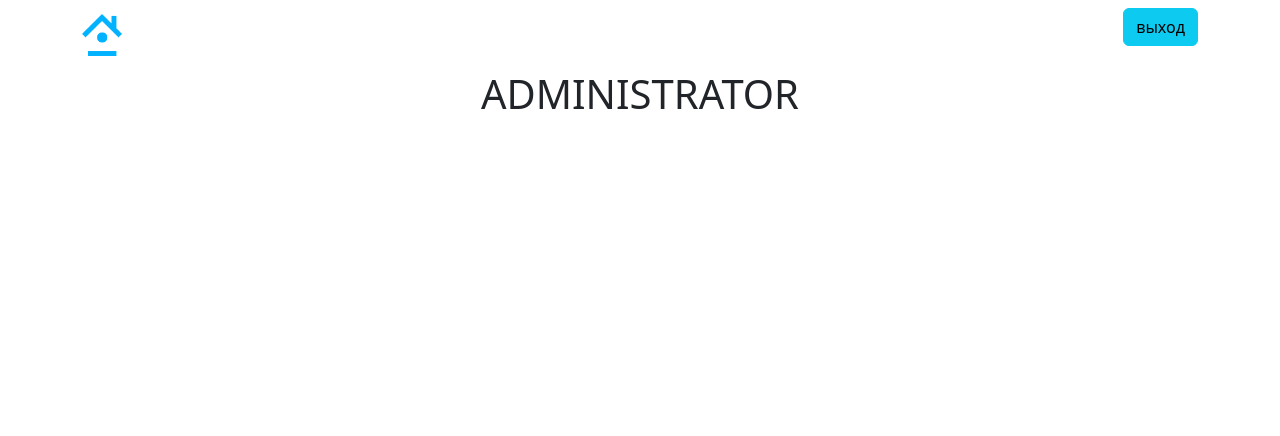
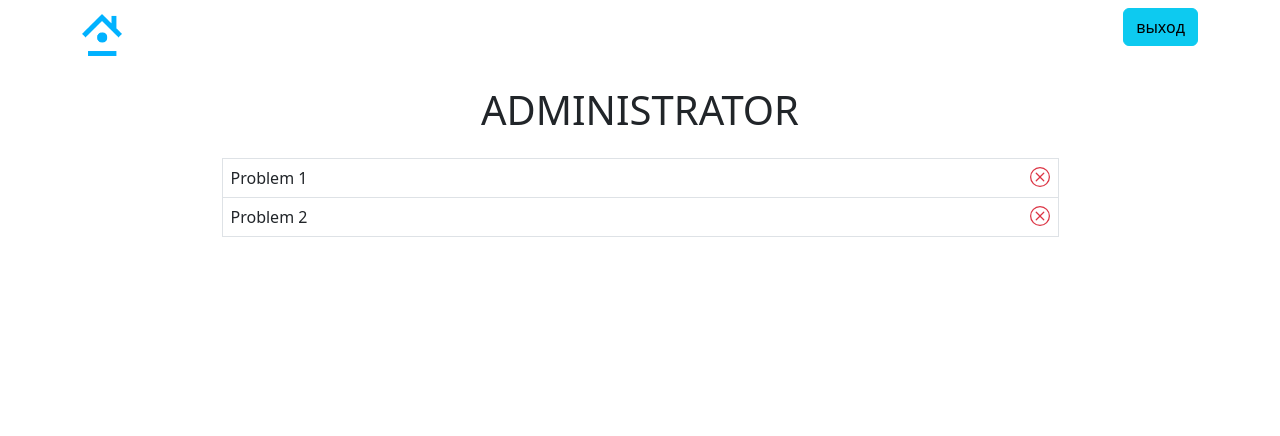
Before and after one commit to ALonelyKing89/1, a PHP site: page /Acabinet.php in a window 1280 px wide. Shown: the top 436 px of the page. Run offline with PHP 8.4, Linux system fonts and the light colour scheme; a user stored in the database is signed in; data comes from the database, SQL or seed files in the repository.

Commit message:
Update Acabinet.php

```diff
--- a/Acabinet.php
+++ b/Acabinet.php
@@ -9,6 +9,19 @@ if ($_SESSION['adm'] != 1) {
 // Подключаемся к БД
 require_once 'db.php';
 //$prob = $db->query('SELECT * FROM probl');
+
+if (isset($_GET['del_id'])) { //проверяем, есть ли переменная
+	//удаляем строку из таблицы
+	$sql = mysqli_query($db, "DELETE FROM `category` WHERE `id_category` = {$_GET['del_id']}");
+	$sql2 = mysqli_query($db, "DELETE FROM `problem` WHERE `id_category` = {$_GET['del_id']}");
+
+	if ($sql and $sql2) {
+		echo "<p>Категория и заявки связанные с ней были удалены</p>";
+	} else {
+		echo '<p>Произошла ошибка: ' . mysqli_error($db) . '</p>';
+	}
+}
+
 ?>
 <!DOCTYPE html>
 <html lang="en">
@@ -21,19 +34,35 @@ require_once 'db.php';
 
 <body>
 	<?
-//Вывод шапки
-require_once "template\header.php";
-?>
+	//Вывод шапки
+	require_once "template\header.php";
+	?>
 
-	<center>
-		<h1>ADMINISTRATOR</h1>
-	</center>
+	<div class="container">
+		<h1 class="text-center py-3">ADMINISTRATOR</h1>
+		<div class="table-responsive col-sm-12 col-md-9 mx-auto">
+			<table class="table table-bordered">
+				<tbody>
+					<?
+					$output = $db->query('SELECT * FROM category');
+					foreach ($output as $out) {
+						echo "<tr>";
+						echo  "<td class='d-flex justify-content-between'><span>" . $out["name_category"] . "</span><a type='button' href=?del_id=" . $out['id_category'] . " ><svg xmlns='http://www.w3.org/2000/svg' width='20' height='20' fill='currentColor' class='text-danger bi bi-x-circle text-center' viewBox='0 0 16 16'>
+							<path d='M8 15A7 7 0 1 1 8 1a7 7 0 0 1 0 14zm0 1A8 8 0 1 0 8 0a8 8 0 0 0 0 16z'></path>
+							<path d='M4.646 4.646a.5.5 0 0 1 .708 0L8 7.293l2.646-2.647a.5.5 0 0 1 .708.708L8.707 8l2.647 2.646a.5.5 0 0 1-.708.708L8 8.707l-2.646 2.647a.5.5 0 0 1-.708-.708L7.293 8 4.646 5.354a.5.5 0 0 1 0-.708z'></path></svg></a></td>";
+						echo "<tr>";
+					}
+					?>
+				</tbody>
+			</table>
+		</div>
+	</div>
 
 
 	<?
-require_once "template\\footer.php";
+	require_once "template\\footer.php";
 
-?>
+	?>
 </body>
 
 </html>
```
